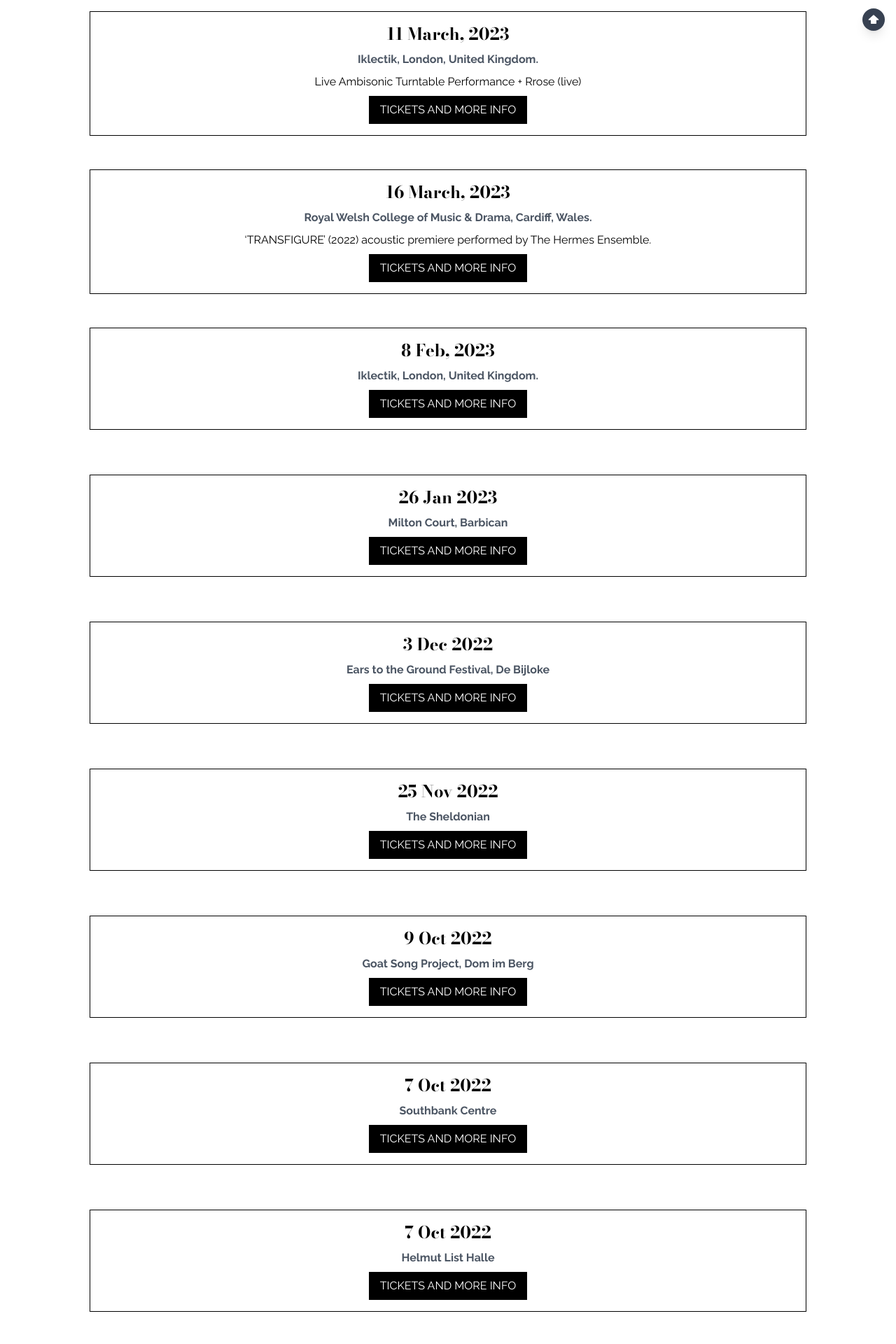
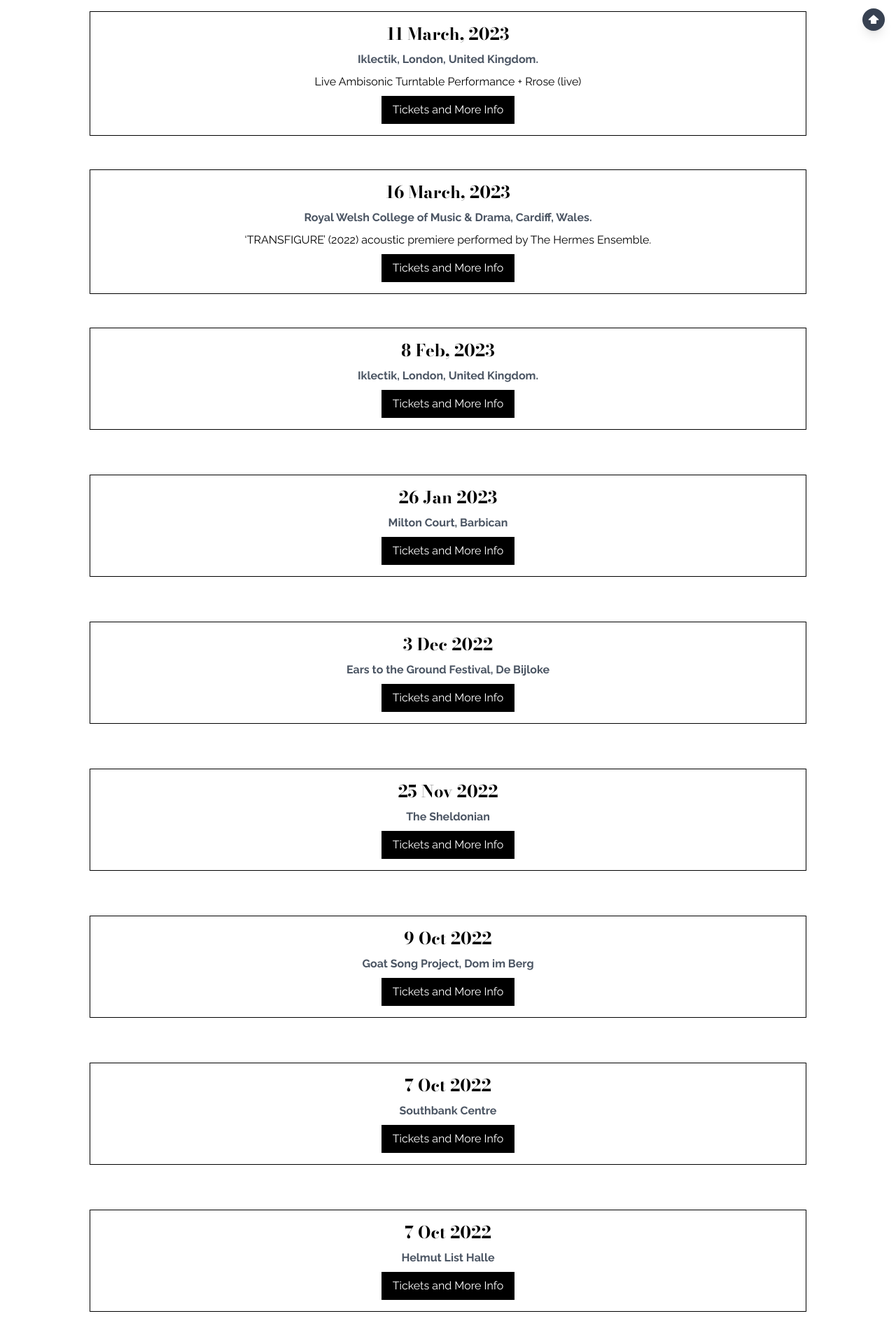
Before and after one commit to JPaezMin/shiva, a Vue app: page /dates in a window 1280 px wide. Shown: the part 740-2660 px from the top of the page at 70% size. Built offline with nearby package versions, Linux system fonts and the light colour scheme.

Commit message:
second iteration

```diff
--- a/src/components/TheMobileNav.vue
+++ b/src/components/TheMobileNav.vue
@@ -194,7 +194,6 @@
     letter-spacing: 1px;
     padding: 0.5rem;
     text-align: center;
-    text-transform: uppercase;
     transition: color 0.2s ease;
     word-spacing: 1px;
     .contact-sales-button {
--- a/src/views/DatesView.vue
+++ b/src/views/DatesView.vue
@@ -16,7 +16,7 @@
         <a
           href="https://www.kingsplace.co.uk/whats-on/contemporary/zubin-kanga-with-shiva-feshareki/"
           class="bg-black text-base text-white py-2 px-4 inline-block hover:bg-gray-700"
-          >TICKETS AND MORE INFO</a
+          >Tickets and More Info</a
         >
       </article>
       <article
@@ -33,7 +33,7 @@
         <a
           href="https://www.kingsplace.co.uk/whats-on/contemporary/zubin-kanga-with-shiva-feshareki/"
           class="bg-black text-base text-white py-2 px-4 inline-block hover:bg-gray-700"
-          >TICKETS AND MORE INFO</a
+          >Tickets and More Info</a
         >
       </article>
     </div>
@@ -52,7 +52,7 @@
         <a
           href="https://ra.co/events/1659976"
           class="bg-black text-base text-white py-2 px-4 inline-block hover:bg-gray-700 text-center"
-          >TICKETS AND MORE INFO</a
+          >Tickets and More Info</a
         >
       </article>
       <article
@@ -68,7 +68,7 @@
         <a
           href="https://www.rwcmd.ac.uk/events/2023-03/hermes-experiment"
           class="bg-black text-base text-white py-2 px-4 inline-block hover:bg-gray-700"
-          >TICKETS AND MORE INFO</a
+          >Tickets and More Info</a
         >
       </article>
       <article
@@ -81,7 +81,7 @@
         <a
           href="https://www.uniarts.fi/tapahtumat/marianna-henriksson-keskisavel/?utm_source=facebook&utm_medium=event&utm_campaign=keskisavel-info"
           class="bg-black text-base text-white py-2 px-4 inline-block hover:bg-gray-700 text-center"
-          >TICKETS AND MORE INFO</a
+          >Tickets and More Info</a
         >
       </article>
       <article
@@ -92,7 +92,7 @@
         <a
           href="https://www.uniarts.fi/tapahtumat/marianna-henriksson-keskisavel/?utm_source=facebook&utm_medium=event&utm_campaign=keskisavel-info"
           class="bg-black text-base text-white py-2 px-4 inline-block hover:bg-gray-700 text-center"
-          >TICKETS AND MORE INFO</a
+          >Tickets and More Info</a
         >
       </article>
       <article
@@ -105,7 +105,7 @@
         <a
           href="https://www.bijloke.be/pQWVpSL/ear-to-the-ground-festival"
           class="bg-black text-base text-white py-2 px-4 inline-block hover:bg-gray-700 text-center"
-          >TICKETS AND MORE INFO</a
+          >Tickets and More Info</a
         >
       </article>
       <article
@@ -116,7 +116,7 @@
         <a
           href="https://www.torch.ox.ac.uk/event/sampling-the-city-shiva-feshareki-live-at-the-sheldonian"
           class="bg-black text-base text-white py-2 px-4 inline-block hover:bg-gray-700 text-center"
-          >TICKETS AND MORE INFO</a
+          >Tickets and More Info</a
         >
       </article>
       <article
@@ -127,7 +127,7 @@
         <a
           href="https://musikprotokoll.orf.at/en/2022/project/goat-song-project"
           class="bg-black text-base text-white py-2 px-4 inline-block hover:bg-gray-700 text-center"
-          >TICKETS AND MORE INFO</a
+          >Tickets and More Info</a
         >
       </article>
       <article
@@ -138,7 +138,7 @@
         <a
           href="https://www.southbankcentre.co.uk/whats-on/classical-music/xenakis-100"
           class="bg-black text-base text-white py-2 px-4 inline-block hover:bg-gray-700 text-center"
-          >TICKETS AND MORE INFO</a
+          >Tickets and More Info</a
         >
       </article>
       <article
@@ -149,7 +149,7 @@
         <a
           href="https://musikprotokoll.orf.at/en/2022/project/rso-wien-2022"
           class="bg-black text-base text-white py-2 px-4 inline-block hover:bg-gray-700 text-center"
-          >TICKETS AND MORE INFO</a
+          >Tickets and More Info</a
         >
       </article>
       <article
@@ -160,7 +160,7 @@
         <a
           href="https://www.sporfestival.dk/ukshiva"
           class="bg-black text-base text-white py-2 px-4 inline-block hover:bg-gray-700 text-center"
-          >TICKETS AND MORE INFO</a
+          >Tickets and More Info</a
         >
       </article>
       <article
@@ -171,7 +171,7 @@
         <a
           href="https://www.hellerau.org/en/event/torus-of-revolution/"
           class="bg-black text-base text-white py-2 px-4 inline-block hover:bg-gray-700 text-center"
-          >TICKETS AND MORE INFO</a
+          >Tickets and More Info</a
         >
       </article>
       <article
@@ -182,7 +182,7 @@
         <a
           href="https://stollerhall.com/whats-on/jess-gillam-with-manchester-camerata/"
           class="bg-black text-base text-white py-2 px-4 inline-block hover:bg-gray-700 text-center"
-          >TICKETS AND MORE INFO</a
+          >Tickets and More Info</a
         >
       </article>
       <article
@@ -193,7 +193,7 @@
         <a
           href="https://www.nederlandskamerkoor.nl/en/concertenreeks/ester/"
           class="bg-black text-base text-white py-2 px-4 inline-block hover:bg-gray-700 text-center"
-          >TICKETS AND MORE INFO</a
+          >Tickets and More Info</a
         >
       </article>
       <article
@@ -206,7 +206,7 @@
         <a
           href="https://www.snfnostos.org/en/2021/288/ergon-ensemble-and-shiva-feshareki/"
           class="bg-black text-base text-white py-2 px-4 inline-block hover:bg-gray-700 text-center"
-          >TICKETS AND MORE INFO</a
+          >Tickets and More Info</a
         >
       </article>
       <article
@@ -217,7 +217,7 @@
         <a
           href="https://www.bbc.co.uk/events/engrn3?gclid=Cj0KCQjw0K-HBhDDARIsAFJ6UGiPJBiLqipgEJTLGhkdsw9_wm4-S0zAc8gWanh5mf89LNayb5oklFQaAhI1EALw_wcB&gclsrc=aw.ds"
           class="bg-black text-base text-white py-2 px-4 inline-block hover:bg-gray-700 text-center"
-          >TICKETS AND MORE INFO</a
+          >Tickets and More Info</a
         >
       </article>
       <article
@@ -228,7 +228,7 @@
         <a
           href="https://3choirs.org/whats-on/national-youth-choir-of-great-britain/"
           class="bg-black text-base text-white py-2 px-4 inline-block hover:bg-gray-700 text-center"
-          >TICKETS AND MORE INFO</a
+          >Tickets and More Info</a
         >
       </article>
       <article
@@ -239,7 +239,7 @@
         <a
           href="https://kunstfestspiele.de/en/festival/archive/archive-2021.html"
           class="bg-black text-base text-white py-2 px-4 inline-block hover:bg-gray-700 text-center"
-          >TICKETS AND MORE INFO</a
+          >Tickets and More Info</a
         >
       </article>
       <article
@@ -250,7 +250,7 @@
         <a
           href="https://stollerhall.com/blog/bbc-radio-3-manchester-week-at-the-stoller-hall-2/"
           class="bg-black text-base text-white py-2 px-4 inline-block hover:bg-gray-700 text-center"
-          >TICKETS AND MORE INFO</a
+          >Tickets and More Info</a
         >
       </article>
       <article
@@ -261,7 +261,7 @@
         <a
           href="http://altspaceloop.chttp//www.refugia.kr/index_en.htmlom/exhibitions/refugia-2021"
           class="bg-black text-base text-white py-2 px-4 inline-block hover:bg-gray-700 text-center"
-          >TICKETS AND MORE INFO</a
+          >Tickets and More Info</a
         >
       </article>
       <article
@@ -272,7 +272,7 @@
         <a
           href="https://www.bbc.co.uk/programmes/m000q38j"
           class="bg-black text-base text-white py-2 px-4 inline-block hover:bg-gray-700 text-center"
-          >TICKETS AND MORE INFO</a
+          >Tickets and More Info</a
         >
       </article>
       <article
@@ -285,7 +285,7 @@
         <a
           href="https://hcmf.co.uk/"
           class="bg-black text-base text-white py-2 px-4 inline-block hover:bg-gray-700 text-center"
-          >TICKETS AND MORE INFO</a
+          >Tickets and More Info</a
         >
       </article>
       <article
@@ -296,7 +296,7 @@
         <a
           href="https://designmuseum.org/exhibitions/electronic-from-kraftwerk-to-the-chemical-brothers/electronic-catch-up"
           class="bg-black text-base text-white py-2 px-4 inline-block hover:bg-gray-700 text-center"
-          >TICKETS AND MORE INFO</a
+          >Tickets and More Info</a
         >
       </article>
     </div>
```
